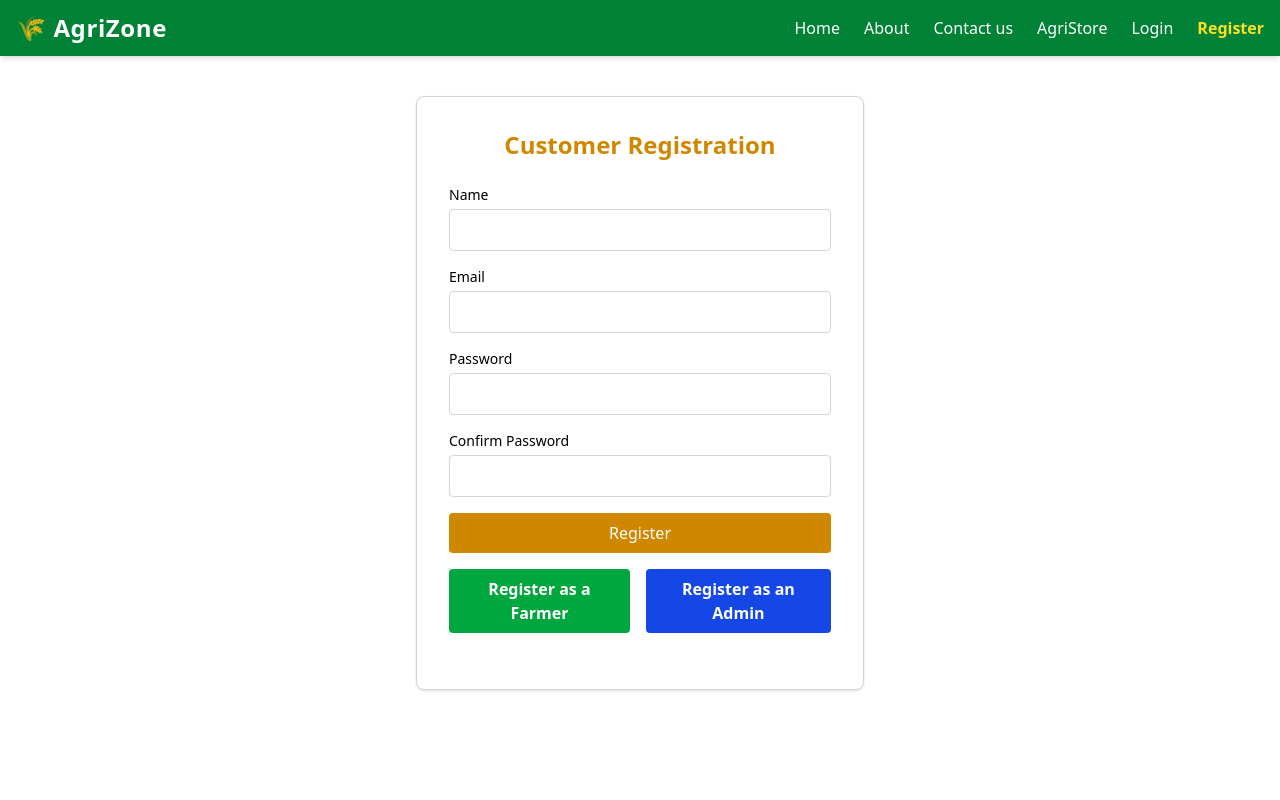
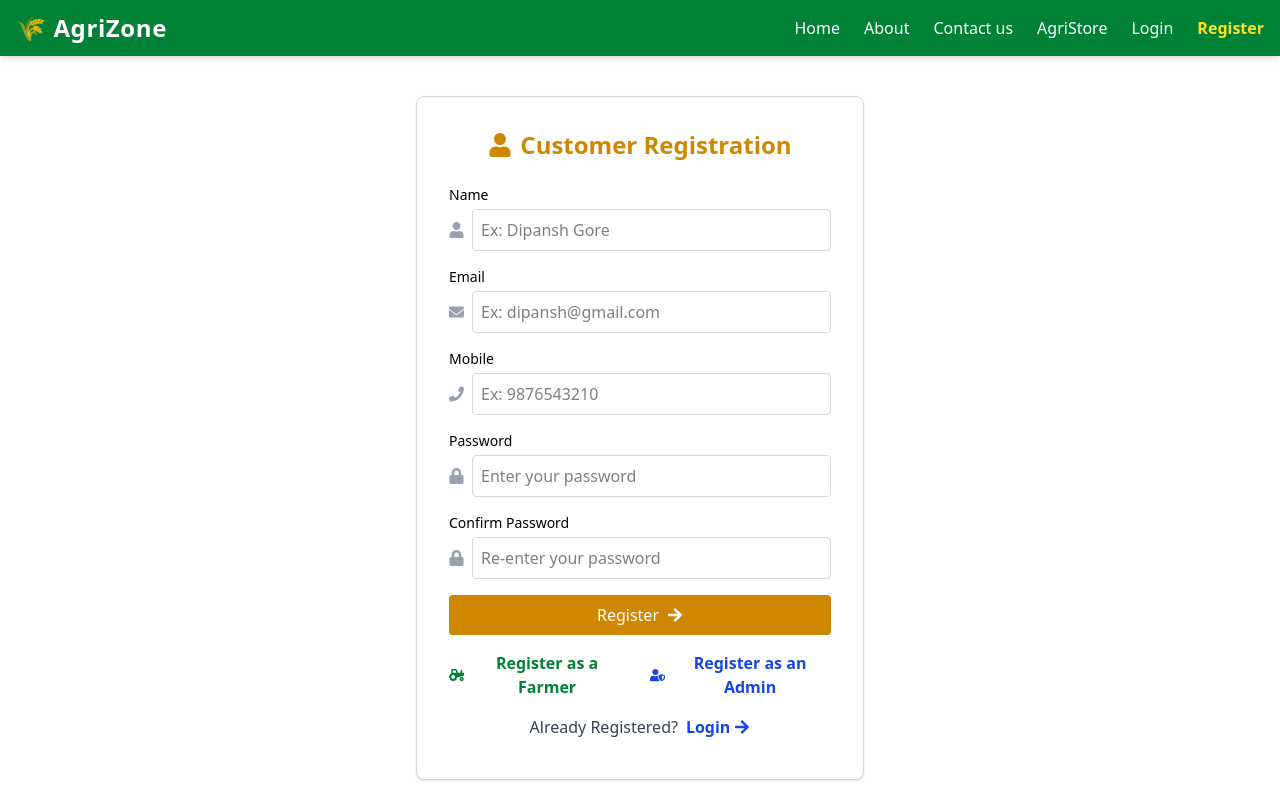
Before and after one commit to DipanshGore/agrizone, a React (Vite) app in the folder Client/: page /Register in a window 1280 px wide. Built offline with nearby package versions, Linux system fonts and the light colour scheme.

Commit message:
react icons / hyperlink in registeration form

```diff
--- a/Client/package.json
+++ b/Client/package.json
@@ -11,6 +11,7 @@
   },
   "dependencies": {
     "@tailwindcss/vite": "^4.1.11",
+    "mdb-react-ui-kit": "^9.0.0",
     "react": "^19.1.0",
     "react-dom": "^19.1.0",
     "react-icons": "^5.5.0",
--- a/Client/src/pages/Register.jsx
+++ b/Client/src/pages/Register.jsx
@@ -1,5 +1,6 @@
-import React, { useState } from 'react';
-import { useNavigate } from 'react-router-dom';
+import { useState } from 'react';
+import { useNavigate, Link } from 'react-router-dom';
+import { FaUser, FaEnvelope, FaLock, FaUserTie, FaTractor, FaUserShield, FaArrowRight, FaPhone } from 'react-icons/fa';
 
 const Register = () => {
     const navigate = useNavigate();
@@ -7,22 +8,26 @@ const Register = () => {
     const [form, setForm] = useState({
         name: '',
         email: '',
+        mobile: '',
         password: '',
         confirmPassword: '',
         farmerType: '',
     });
     const [message, setMessage] = useState('');
+    const [error, setError] = useState('');
 
     const handleTypeSwitch = (type) => {
         setActiveType(type);
         setForm({
             name: '',
             email: '',
+            mobile: '',
             password: '',
             confirmPassword: '',
             farmerType: '',
         });
         setMessage('');
+        setError('');
     };
 
     const handleChange = (e) => {
@@ -30,25 +35,28 @@ const Register = () => {
             ...form,
             [e.target.name]: e.target.value,
         });
+        setError('');
     };
 
     const handleSubmit = (e) => {
         e.preventDefault();
 
-        if (form.password !== form.confirmPassword) {
-            setMessage('Passwords do not match!');
+        if (!form.name || !form.email || !form.mobile || !form.password || !form.confirmPassword || (activeType === 'farmer' && !form.farmerType)) {
+            setError('Please fill all required fields.');
             return;
         }
 
-        if (activeType === 'farmer' && !form.farmerType) {
-            setMessage('Please select your farmer type.');
+        if (!/^[6-9]\d{9}$/.test(form.mobile)) {
+            setError('Please enter a valid 10-digit mobile number.');
             return;
         }
 
-        navigate('/verify-otp', {
-            state: { email: form.email }
-        });
+        if (form.password !== form.confirmPassword) {
+            setError('Passwords do not match!');
+            return;
+        }
 
+        setError('');
         let summary = '';
         if (activeType === 'customer') {
             summary = `Registered as Customer: ${form.name} (${form.email})`;
@@ -59,9 +67,14 @@ const Register = () => {
         }
         setMessage(summary);
 
+        navigate('/verify-otp', {
+            state: { email: form.email }
+        });
+
         setForm({
             name: '',
             email: '',
+            mobile: '',
             password: '',
             confirmPassword: '',
             farmerType: '',
@@ -70,73 +83,116 @@ const Register = () => {
 
     return (
         <div className="max-w-md mx-auto mt-10 p-8 border border-gray-300 rounded-lg bg-white shadow">
-            <h2 className="text-2xl font-bold mb-6 text-yellow-600 text-center">
-                {activeType === 'customer' && <span className="text-yellow-600">Customer Registration</span>}
-                {activeType === 'farmer' && <span className="text-green-600">Farmer Registration</span>}
-                {activeType === 'admin' && <span className="text-blue-600">Admin Registration</span>}
+            <h2 className="text-2xl font-bold mb-6 text-yellow-600 text-center flex items-center justify-center gap-2">
+                {activeType === 'customer' && (
+                    <>
+                        <FaUser className="text-yellow-600" />
+                        <span className="text-yellow-600">Customer Registration</span>
+                    </>
+                )}
+                {activeType === 'farmer' && (
+                    <>
+                        <FaTractor className="text-green-600" />
+                        <span className="text-green-600">Farmer Registration</span>
+                    </>
+                )}
+                {activeType === 'admin' && (
+                    <>
+                        <FaUserShield className="text-blue-600" />
+                        <span className="text-blue-600">Admin Registration</span>
+                    </>
+                )}
             </h2>
             <form onSubmit={handleSubmit} className="space-y-4">
                 <div>
-                    <label className="block mb-1 text-sm font-medium" htmlFor="name">
-                        Name
-                    </label>
+                    <label className="block mb-1 text-sm font-medium" htmlFor="name">Name</label>
+                    <div className="flex items-center">
+                        <FaUser className="mr-2 text-gray-400" />
                         <input
                             className="w-full p-2 border border-gray-300 rounded"
                             type="text"
                             name="name"
+                            placeholder='Ex: Dipansh Gore'
                             id="name"
                             value={form.name}
                             onChange={handleChange}
                             required
                         />
                     </div>
+                </div>
                 <div>
-                    <label className="block mb-1 text-sm font-medium" htmlFor="email">
-                        Email
-                    </label>
+                    <label className="block mb-1 text-sm font-medium" htmlFor="email">Email</label>
+                    <div className="flex items-center">
+                        <FaEnvelope className="mr-2 text-gray-400" />
                         <input
                             className="w-full p-2 border border-gray-300 rounded"
                             type="email"
                             name="email"
+                            placeholder='Ex: dipansh@gmail.com'
                             id="email"
                             value={form.email}
                             onChange={handleChange}
                             required
                         />
                     </div>
+                </div>
                 <div>
-                    <label className="block mb-1 text-sm font-medium" htmlFor="password">
-                        Password
-                    </label>
+                    <label className="block mb-1 text-sm font-medium" htmlFor="mobile">Mobile</label>
+                    <div className="flex items-center">
+                        <FaPhone className="mr-2 text-gray-400" />
+                        <input
+                            className="w-full p-2 border border-gray-300 rounded"
+                            type="tel"
+                            name="mobile"
+                                placeholder='Ex: 9876543210'
+                            id="mobile"
+                            maxLength={10}
+                            pattern="[6-9]\d{9}"
+                            value={form.mobile}
+                            onChange={handleChange}
+                            required
+                        />
+                    </div>
+                </div>
+                <div>
+                    <label className="block mb-1 text-sm font-medium" htmlFor="password">Password</label>
+                    <div className="flex items-center">
+                        <FaLock className="mr-2 text-gray-400" />
                         <input
                             className="w-full p-2 border border-gray-300 rounded"
                             type="password"
                             name="password"
+                                placeholder='Enter your password'
                             id="password"
                             value={form.password}
                             onChange={handleChange}
                             required
                         />
                     </div>
+                </div>
                 <div>
-                    <label className="block mb-1 text-sm font-medium" htmlFor="confirmPassword">
-                        Confirm Password
-                    </label>
+                    <label className="block mb-1 text-sm font-medium" htmlFor="confirmPassword">Confirm Password</label>
+                    <div className="flex items-center">
+                        <FaLock className="mr-2 text-gray-400" />
                         <input
                             className="w-full p-2 border border-gray-300 rounded"
                             type="password"
                             name="confirmPassword"
+                                placeholder='Re-enter your password'
                             id="confirmPassword"
                             value={form.confirmPassword}
                             onChange={handleChange}
                             required
                         />
                     </div>
+                </div>
                 {activeType === 'farmer' && (
                     <div>
                         <label className="block mb-1 text-sm font-medium" htmlFor="farmerType">
                             Farmer Type <span className="text-red-500">*</span>
                         </label>
+                        <div className="flex items-center">
+                            <FaUserTie className="mr-2 text-gray-400" />
                             <select
                                 className="w-full p-2 border border-gray-300 rounded bg-white"
                                 name="farmerType"
@@ -145,9 +201,7 @@ const Register = () => {
                                 onChange={handleChange}
                                 required
                             >
-                            <option value="" disabled>
-                                Select type
-                            </option>
+                                <option value="" disabled>Select type</option>
                                 <option value="Crop Farmer">Crop Farmer</option>
                                 <option value="Dairy Farmer">Dairy Farmer</option>
                                 <option value="Poultry Farmer">Poultry Farmer</option>
@@ -155,10 +209,11 @@ const Register = () => {
                                 <option value="Other">Other</option>
                             </select>
                         </div>
+                    </div>
                 )}
                 <button
                     type="submit"
-                    className={`w-full text-white font-medium p-2 rounded transition cursor-pointer
+                    className={`w-full flex items-center justify-center gap-2 text-white font-medium p-2 rounded transition cursor-pointer
                         ${activeType === 'customer'
                                 ? 'bg-yellow-600 hover:bg-yellow-700'
                                 : activeType === 'farmer'
@@ -167,26 +222,38 @@ const Register = () => {
                             }
                         `}
                 >
-                    Register
+                    Register <FaArrowRight />
                 </button>
-                <div className="flex justify-center gap-4 mb-6">
+                <div className="flex justify-center gap-6 mb-4">
                     <button
+                        type="button"
                         onClick={() => handleTypeSwitch('farmer')}
-                        className={`px-4 py-2 rounded bg-green-600 text-white font-semibold hover:bg-green-700 transition ${activeType === 'farmer' ? 'ring-2 ring-green-500' : ''
-                            }`}
+                        className={`flex items-center gap-1 text-green-700 hover:underline hover:text-green-900 font-semibold ${activeType === 'farmer' ? 'underline' : ''}`}
                     >
+                        <FaTractor />
                         Register as a Farmer
                     </button>
                     <button
+                        type="button"
                         onClick={() => handleTypeSwitch('admin')}
-                        className={`px-4 py-2 rounded bg-blue-700 text-white font-semibold hover:bg-blue-900 transition ${activeType === 'admin' ? 'ring-2 ring-blue-500' : ''
-                            }`}
+                        className={`flex items-center gap-1 text-blue-700 hover:underline hover:text-blue-900 font-semibold ${activeType === 'admin' ? 'underline' : ''}`}
                     >
+                        <FaUserShield />
                         Register as an Admin
                     </button>
                 </div>
+                <div className="text-center mb-2 flex items-center justify-center gap-2">
+                    <span className="text-gray-700">Already Registered?</span>
+                    <Link
+                        to="/login"
+                        className="text-blue-700 font-semibold hover:underline hover:text-blue-900 transition flex items-center gap-1"
+                    >
+                        Login <FaArrowRight />
+                    </Link>
+                </div>
+                {error && <div className="mt-2 text-center text-red-600 font-semibold">{error}</div>}
+                {message && <div className="mt-2 text-center text-green-600 font-semibold">{message}</div>}
             </form>
-            {message && <p className="mt-4 text-center text-green-600">{message}</p>}
         </div>
     );
 };
```
Also changed, not shown: Client/src/pages/VerifyOtp.jsx (+0 -7 lines), 1 other file (tests, documents, lock files or other folders). Lines whose indentation alone changed are shown as unchanged.
